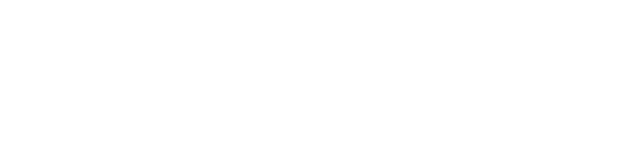
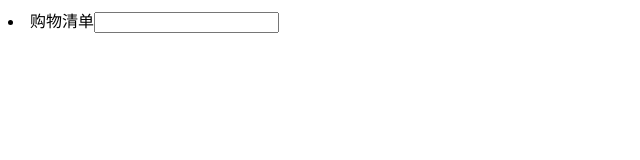
Before and after one commit to WENYAOMNG/verygood, a plain HTML site: page index.html in a window 1280 px wide. Shown: the whole page, without its empty margins (0-640 px from the left). Drawn offline with Linux system fonts and the light colour scheme.

Commit message:
修改后的master

```diff
--- a/index.html
+++ b/index.html
@@ -6,7 +6,8 @@
 </head>
 <body>
 <form action="">
-
+    <!--只有购物车-->
+    <li>购物清单<input type="text"/></li>
 </form>
 </body>
 </html>
```
